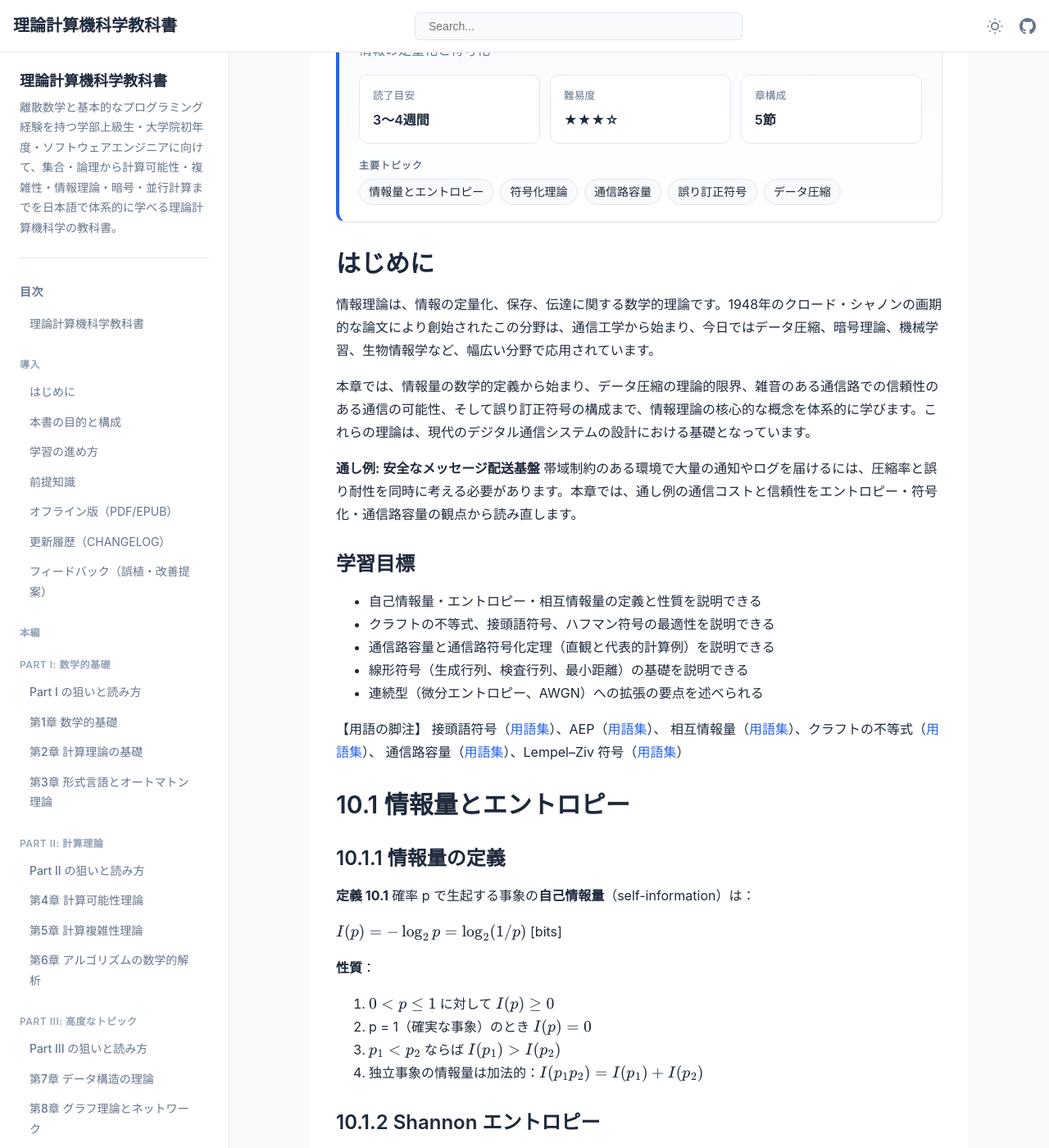
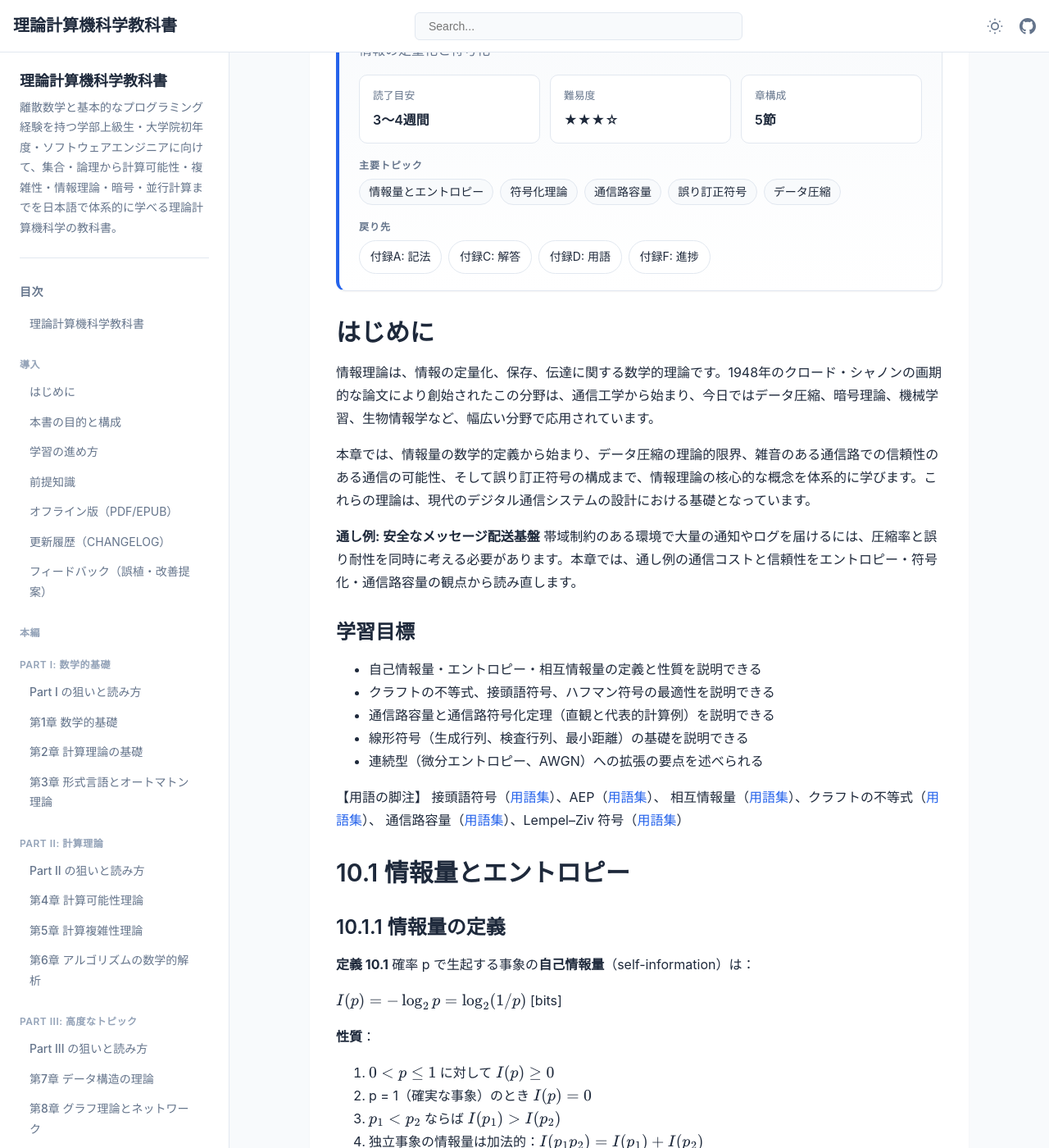
Before and after one commit to itdojp/theoretical-computer-science-textbook, a Jekyll site: the page built from docs/chapter-10/index.md, in a window 1280 px wide and 1400 px high, scrolled down 230 px. Shown: the whole window at 82% size. Built offline with Jekyll 4.4.1, drawn with Linux system fonts in a browser that asks for light colours.

Commit message:
Docs: add chapter profile shortcuts

```diff
--- a/docs/_layouts/book.html
+++ b/docs/_layouts/book.html
@@ -193,6 +193,17 @@
                                     <li>{{ section | escape }}</li>
                                     {% endfor %}
                                 </ul>
+                            </div>
+                            {% endif %}
+                            {% if page.chapter %}
+                            <div class="chapter-profile-links">
+                                <p class="chapter-profile-topics-label">戻り先</p>
+                                <div class="chapter-profile-link-list">
+                                    <a class="chapter-profile-link" href="{{ '/appendices/a/' | relative_url }}">付録A: 記法</a>
+                                    <a class="chapter-profile-link" href="{{ '/appendices/c/' | relative_url }}#ex-sol-ch{{ page.chapter }}">付録C: 解答</a>
+                                    <a class="chapter-profile-link" href="{{ '/appendices/d/' | relative_url }}">付録D: 用語</a>
+                                    <a class="chapter-profile-link" href="{{ '/appendices/f/' | relative_url }}#learning-check-ch{{ page.chapter }}">付録F: 進捗</a>
+                                </div>
                             </div>
                             {% endif %}
                         </section>
--- a/docs/assets/css/main.css
+++ b/docs/assets/css/main.css
@@ -471,6 +471,34 @@ a:hover {
     line-height: 1.4;
 }
 
+.chapter-profile-links {
+    margin-top: 1rem;
+}
+
+.chapter-profile-link-list {
+    display: flex;
+    flex-wrap: wrap;
+    gap: 0.5rem;
+}
+
+.chapter-profile-link {
+    display: inline-flex;
+    align-items: center;
+    padding: 0.45rem 0.8rem;
+    border: 1px solid var(--border-color);
+    border-radius: 999px;
+    background: var(--bg-primary);
+    color: var(--text-primary);
+    font-size: 0.875rem;
+    text-decoration: none;
+}
+
+.chapter-profile-link:hover {
+    border-color: var(--primary-color);
+    color: var(--primary-color);
+    text-decoration: none;
+}
+
 /* Content Elements */
 .page-content img,
 .page-content svg,
@@ -659,6 +687,11 @@ a:hover {
         grid-template-columns: 1fr;
     }
 
+    .chapter-profile-link {
+        width: 100%;
+        justify-content: center;
+    }
+
     .header-center {
         display: none;
     }
```
Also changed, not shown: docs/appendices/f.md (+12 -12 lines), src/appendices/f.md (+12 -12 lines).
